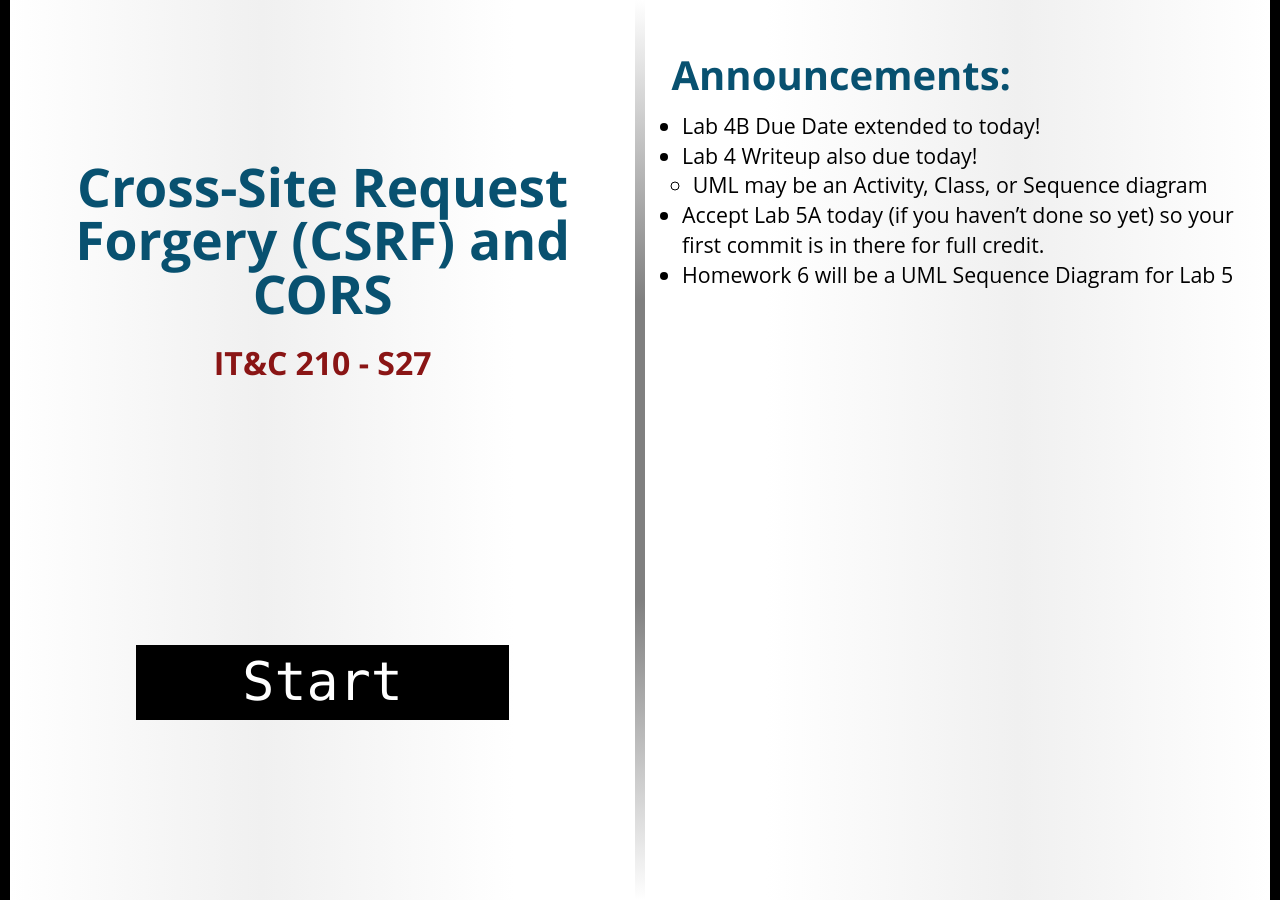
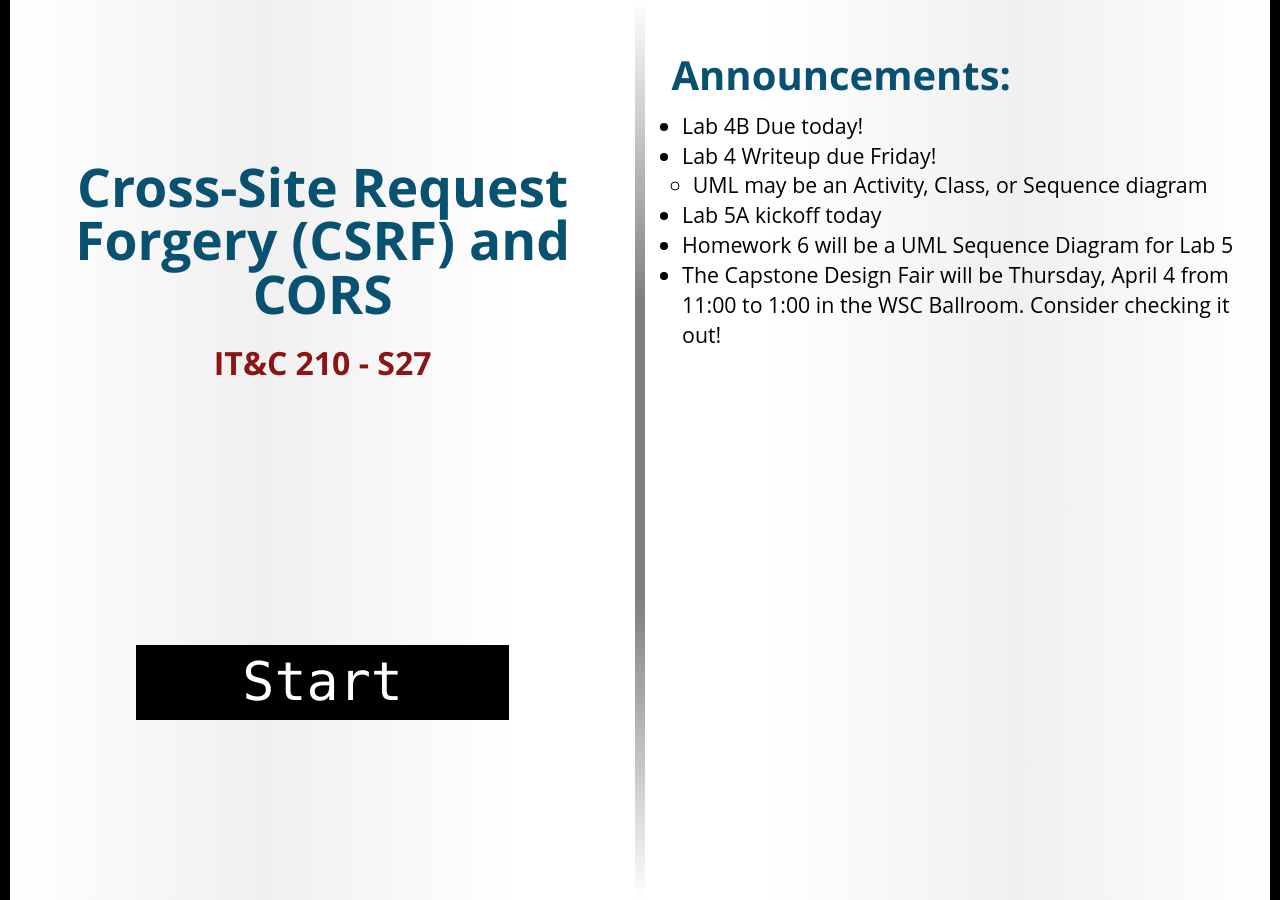
Before and after one commit to BYU-ITC-210/BYU-ITC-210.github.io, a Jekyll site: the page built from _welcome/S27.md, in a window 1280 px wide. Built offline with Jekyll 4.4.1, drawn with Linux system fonts in a browser that asks for light colours; some web fonts are replaced.

Commit message:
Welcome S27

```diff
--- a/_welcome/S27.md
+++ b/_welcome/S27.md
@@ -3,8 +3,9 @@ title: Cross-Site Request Forgery (CSRF) and CORS
 session: S27
 ---
 
-* Lab 4B Due Date extended to today!
-* Lab 4 Writeup also due today!
+* Lab 4B Due today!
+* Lab 4 Writeup due Friday!
   * UML may be an Activity, Class, or Sequence diagram
-* Accept Lab 5A today (if you haven't done so yet) so your first commit is in there for full credit.
+* Lab 5A kickoff today
 * Homework 6 will be a UML Sequence Diagram for Lab 5
+* The Capstone Design Fair will be Thursday, April 4 from 11:00 to 1:00 in the WSC Ballroom. Consider checking it out!
```
